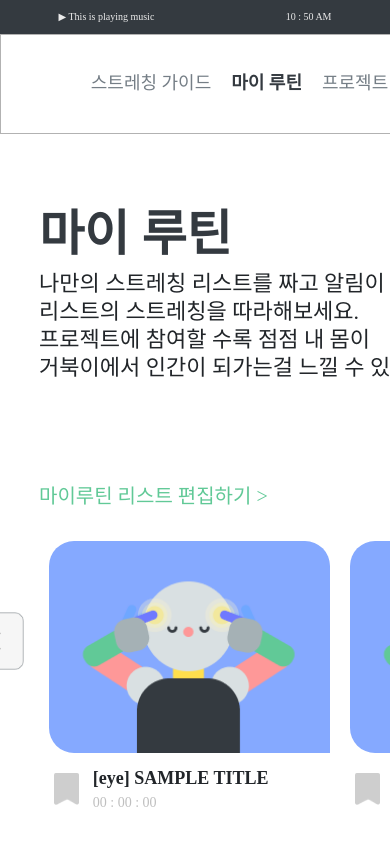
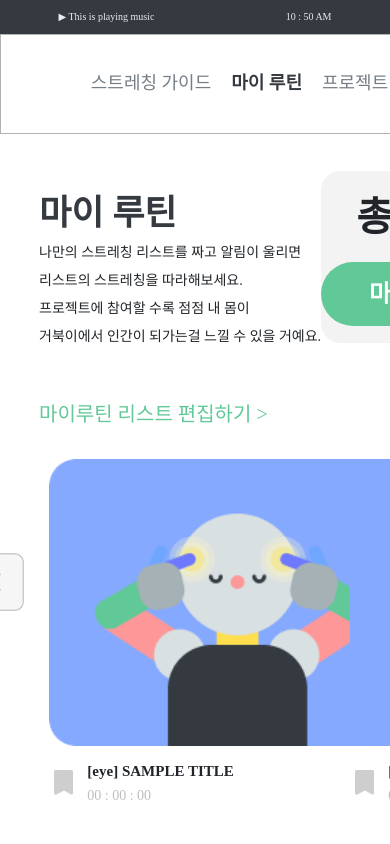
Before and after one commit to turtle-engineers/BTP_ui, a Vue app: page /myroutine/start in a window 390 px wide. Shown: the top 844 px of the page. Built offline with nearby package versions, Linux system fonts and the light colour scheme; no server answers; a web font is replaced by a local one.

Commit message:
모바일화면구성

```diff
--- a/src/assets/scss/common.scss
+++ b/src/assets/scss/common.scss
@@ -32,3 +32,42 @@ a {
 .app-container {
   background-color: white;
 }
+
+.btp-container {
+  margin: 0 auto;
+  max-width: 1300px;
+  width: 80%;
+  padding-bottom: 90px;
+}
+
+.btp-title {
+  padding: 70px 0;
+  h1 {
+    font-size: 49px;
+    color: $btpblack;
+    font-weight: 700;
+    line-height: 61.35px;
+  }
+  p{
+    font-size: 22px;
+    font-weight: 400;
+    line-height: 28px;
+    text-align: left;
+  }
+}
+@media (max-width: $mobile) {
+  .btp-title {
+    padding-top: 6rem;
+    padding-bottom: 2rem;
+    h1 {
+      font-size: 3.5rem;
+      font-weight: 700;
+      line-height: 4rem;
+    }
+    p{
+      font-size: 1.4rem;
+      font-weight: 400;
+      line-height: 2.8rem;
+    }
+  }
+}
--- a/src/assets/scss/components/StretchList.scss
+++ b/src/assets/scss/components/StretchList.scss
@@ -10,6 +10,9 @@
       font-weight: 500;
       border-radius: 12px;
       padding: 10px 28px;
+    }
+    .category-btn:hover {
+      transform: scale(1.1);
     }
 
     .category-btn:not(:last-child) {
@@ -91,7 +94,7 @@
 }
 .stretchList {
   display: flex;
-  max-width: 1202px;
+  max-width: 1200px;
   flex-wrap: wrap;
   // gap: 45px 30px;
 
@@ -102,3 +105,35 @@
     width: 25%
   }
 }
+
+@media (max-width: $mobile) {
+  .category-wrap {
+    display: flex;
+    flex-direction: column;
+    margin-bottom: 3rem;
+
+    .category {
+      .category-btn {
+        font-size: 1.5rem;
+        font-weight: 500;
+        border-radius: 10px;
+        padding: 8px 20px;
+      }
+    }
+  }
+
+  .stretchList {
+    display: flex;
+    max-width: 1200px;
+    flex-wrap: wrap;
+    // gap: 45px 30px;
+
+    .st-3{
+      width: 33.3%
+    }
+    .st-4{
+      width: 50%
+    }
+  }
+
+}
--- a/src/assets/scss/components/brand.scss
+++ b/src/assets/scss/components/brand.scss
@@ -150,3 +150,7 @@ $bn-desc: white;
   }
 
 }
+
+.brand .showMore:hover {
+  transform: scale( 1.1 );
+}
--- a/src/assets/scss/components/home.scss
+++ b/src/assets/scss/components/home.scss
@@ -18,6 +18,9 @@
   img {
     width: 4vw;
   }
+}
+#topBtn:hover {
+  transform: scale(1.1);
 }
 
 .title{
@@ -148,6 +151,12 @@
       }
     }
 
+}
+.project-item-front:hover {
+  transform: scale( 1.1 );
+}
+.project-item-front .start:hover {
+  background-color: #E04F53;
 }
 
 .project-item-back{
--- a/src/assets/scss/components/listContent.scss
+++ b/src/assets/scss/components/listContent.scss
@@ -1,9 +1,12 @@
 .content-wrap {
   display: flex;
+  width: 400px;
   flex-direction: column;
-  // flex: none;
   justify-content: space-between;
   padding: 1rem;
+}
+.content-wrap:hover {
+  transform: scale(1.1);
 }
 .preview {
   width: 100%;
@@ -34,3 +37,31 @@
     line-height: 18px;
   }
 }
+
+@media (max-width: $mobile) {
+  .caption-wrap {
+    display: flex;
+    flex-direction: row;
+    padding: 14px 14px 14px 5px;
+    img {
+      cursor: pointer;
+      margin: auto 0;
+      padding-right: 14px;
+      height: 2.5rem;
+    }
+    h1 {
+      margin: 0;
+      font-size: 1.5rem;
+      font-weight: 700;
+      line-height: 23px;
+      margin-bottom: 4px;
+    }
+    p {
+      margin: 0;
+      color: $btp-light-gray;
+      font-size: 14px;
+      font-weight: 400;
+      line-height: 18px;
+    }
+  }
+}
--- a/src/assets/scss/variables.scss
+++ b/src/assets/scss/variables.scss
@@ -21,26 +21,3 @@ $btp-mint: #75FFE6;
 
 $btp-border: 25px 25px 0 25px;
 $btn-border:  15px 15px 0 15px;
-
-.btp-container {
-  margin: 0 auto;
-  max-width: 1300px;
-  width: 80%;
-  padding-bottom: 90px;
-}
-
-.btp-title {
-  padding: 70px 0;
-  h1 {
-    font-size: 49px;
-    color: $btpblack;
-    font-weight: 700;
-    line-height: 61.35px;
-  }
-  p{
-    font-size: 22px;
-    font-weight: 400;
-    line-height: 28px;
-    text-align: left;
-  }
-}
```
